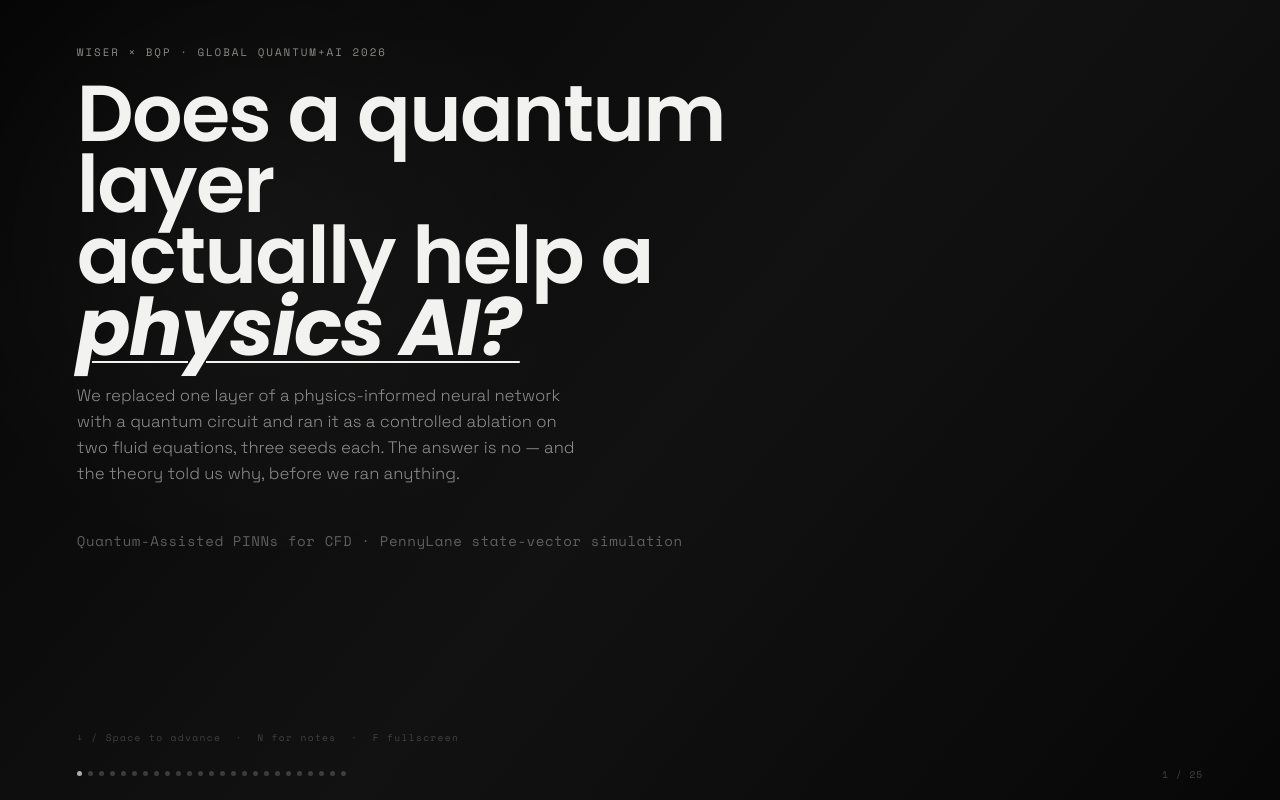
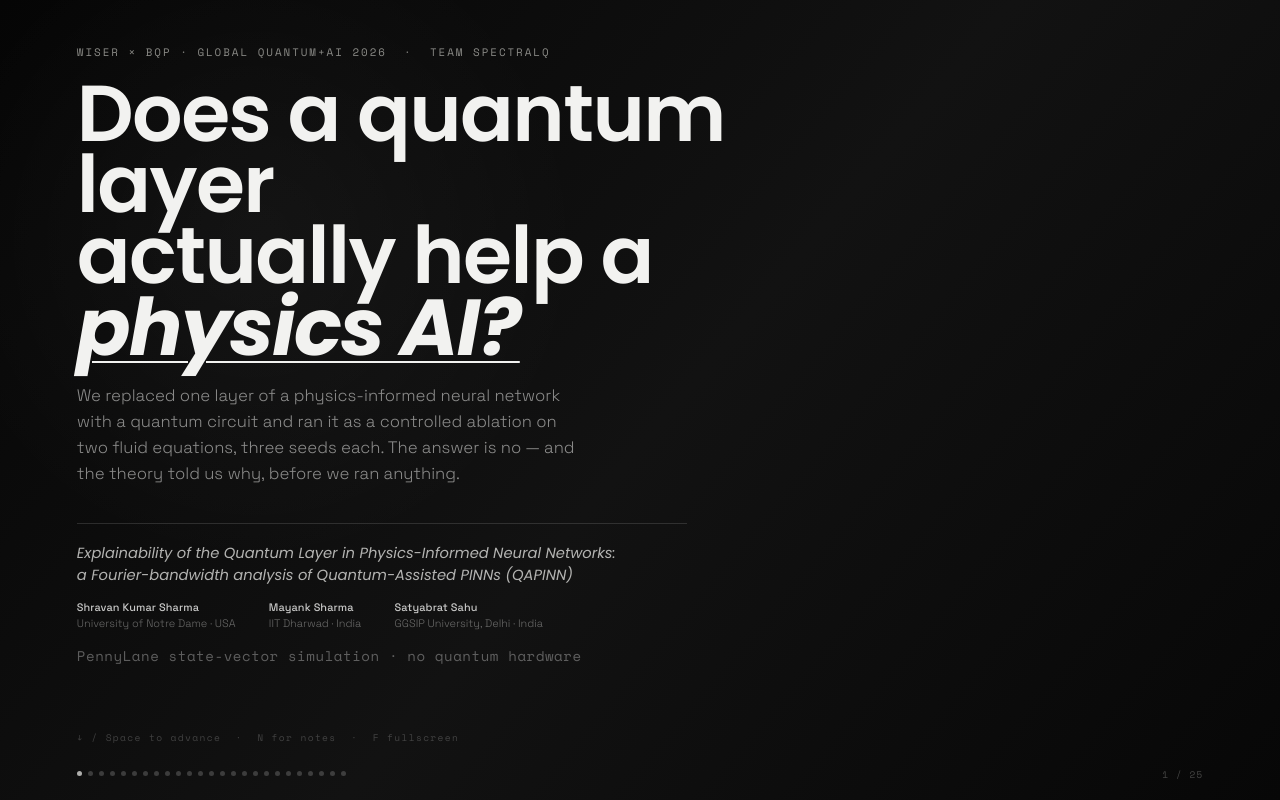
Before and after one commit to p9dt/wiser-presentation, a React (Vite) app: page / in a window 1280 px wide. Built offline with nearby package versions, Linux system fonts and the light colour scheme.

Commit message:
Add team name, members and formal project title to title slide; presenter script

```diff
--- a/src/App.jsx
+++ b/src/App.jsx
@@ -133,7 +133,7 @@ const NOTES = [
   /* 18 */ 'Explainability. The capacity bound says the quantum model is a structurally simpler function class — 3.2 times lower complexity, 27 percent fewer parameters. It reaches comparable accuracy on heat with that simpler class. So the layer constrains rather than expands, which is exactly what the Fourier theorem says it should do. The honest limit: both probes are indirect.',
   /* 19 */ 'The heart of the talk, and give it the most time. The quantum layer replaces a free learned map with a fixed band-limited basis. That is a restriction. A restriction can only pay off if it matches the problem better than what it replaced. When the target fits inside K we get parity; when it does not we lose; and when a band-limited prior is genuinely what you want, SIREN gives you one for a twentieth of the cost. There is no regime here where band-limiting wins.',
   /* 20 */ 'The deliverable. Step zero is check whether you need this at all. Then Fourier-analyse the target, pick K with margin, and buy K with re-uploads before qubits — but know that qubit count also sets the output width, so it is doing two jobs.',
-  /* 21 */ 'Limitations, stated before anyone asks. Simulator only. Four to six qubits. Two 1D PDEs. One readout — and our single probability-readout run halved the heat error, so that axis mattered and we did not explore it. The K-sweep confounds bandwidth with register width.',
+  /* 21 */ 'Limitations, stated before anyone asks. Simulator only. Two to five qubits. Two 1D PDEs. One readout — and our single probability-readout run halved the heat error, so that axis mattered and we did not explore it. The K-sweep confounds bandwidth with register width.',
   /* 22 */ 'Four things we would do next, ordered by how fast each would change the recommendation.',
   /* 23 */ 'Close. A quantum layer is a constraint you have to earn, and on these problems it was not earned. The formula predicts what the circuit can represent, we verified that directly, and it correctly predicts where quantum comes closest. We found and corrected a confound that would have handed us a false positive. That is the result.',
 ];
@@ -609,14 +609,23 @@ function MetricTable({ cols, rows, revealFrom, reveal }) {
 function S00() {
   return (
     <article className="slide title-slide">
-      <p className="eyebrow">WISER × BQP · GLOBAL QUANTUM+AI 2026</p>
+      <p className="eyebrow">WISER × BQP · GLOBAL QUANTUM+AI 2026&nbsp;&nbsp;·&nbsp;&nbsp;TEAM SPECTRALQ</p>
       <h1>Does a quantum layer<br />actually help a<br /><em>physics AI?</em></h1>
       <p className="subtitle">
         We replaced one layer of a physics-informed neural network with a quantum circuit and
         ran it as a controlled ablation on two fluid equations, three seeds each.
         The answer is no — and the theory told us why, before we ran anything.
       </p>
-      <p className="title-note">Quantum-Assisted PINNs for CFD · PennyLane state-vector simulation</p>
+      <p className="title-formal">
+        Explainability of the Quantum Layer in Physics-Informed Neural Networks:
+        <br />a Fourier-bandwidth analysis of Quantum-Assisted PINNs (QAPINN)
+      </p>
+      <div className="title-byline">
+        <span><b>Shravan Kumar Sharma</b>University of Notre Dame · USA</span>
+        <span><b>Mayank Sharma</b>IIT Dharwad · India</span>
+        <span><b>Satyabrat Sahu</b>GGSIP University, Delhi · India</span>
+      </div>
+      <p className="title-note">PennyLane state-vector simulation · no quantum hardware</p>
       <p className="nav-hint">↓ / Space  to advance&nbsp;&nbsp;·&nbsp;&nbsp;N  for notes&nbsp;&nbsp;·&nbsp;&nbsp;F  fullscreen</p>
     </article>
   );
--- a/src/theme.css
+++ b/src/theme.css
@@ -137,6 +137,41 @@
   letter-spacing: 0.04em;
 }
 
+/* Formal project title + author byline on the title slide. */
+.im-root .title-formal {
+  font-family: var(--serif);
+  font-size: clamp(12px, 1.15vw, 17px);
+  font-weight: 400;
+  font-style: italic;
+  color: rgba(242, 242, 240, 0.72);
+  line-height: 1.5;
+  margin-top: 2.6vh;
+  padding-top: 2.2vh;
+  border-top: 1px solid rgba(242, 242, 240, 0.14);
+  max-width: 66ch;
+}
+
+.im-root .title-byline {
+  display: flex;
+  flex-wrap: wrap;
+  gap: 0.6vh 2.6vw;
+  margin-top: 1.8vh;
+}
+.im-root .title-byline span {
+  font-family: var(--sans);
+  font-size: clamp(10px, 0.85vw, 13px);
+  font-weight: 300;
+  color: rgba(242, 242, 240, 0.4);
+  line-height: 1.45;
+  display: flex;
+  flex-direction: column;
+}
+.im-root .title-byline b {
+  font-weight: 500;
+  color: rgba(242, 242, 240, 0.82);
+  letter-spacing: 0.01em;
+}
+
 .im-root .nav-hint {
   margin-top: auto;
   font-family: var(--mono);
@@ -152,6 +187,10 @@
 }
 .im-root .title-slide h1 {
   margin-bottom: 2.5vh;
+}
+/* The byline block absorbs the space title-note used to hold on its own. */
+.im-root .title-slide .title-note {
+  margin-top: 1.6vh;
 }
 
 /* ── Shift slide (question / context-layout) ── */
```
Also changed, not shown: 1 other file (tests, documents, lock files or other folders).
